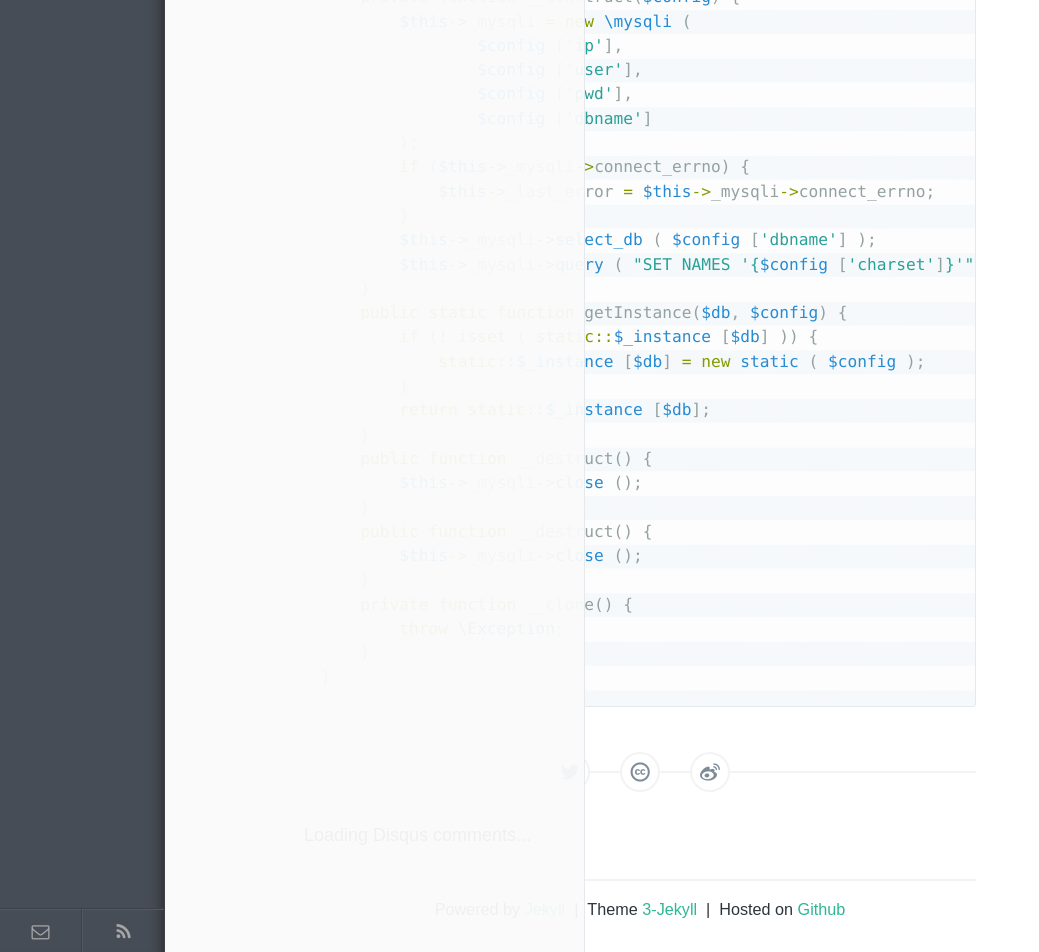
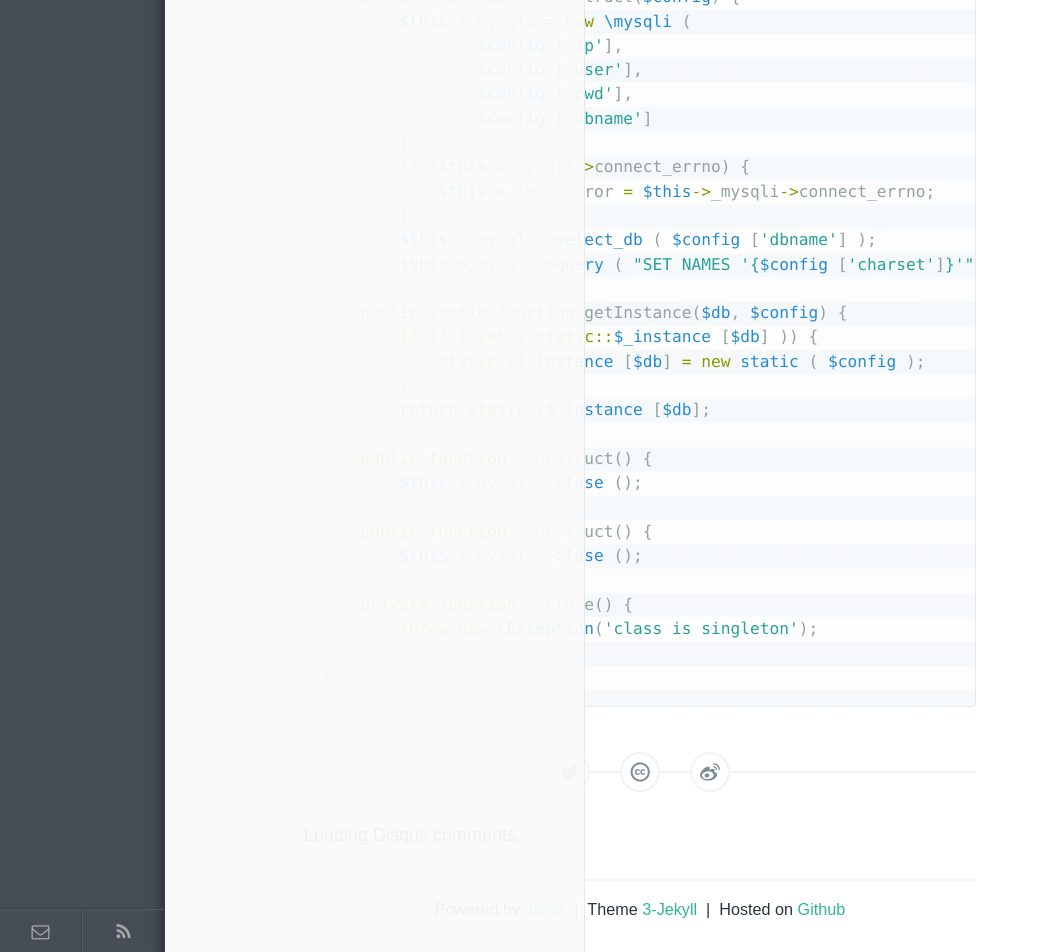
Before and after one commit to hacklee/hacklee.github.io, a Jekyll site: the page built from _posts/php/2015-06-09-php-singleton-pattern.md, in a window 1280 px wide. Shown: the part 1101-2053 px from the top of the page, without its empty margins (0-1039 px from the left). Built offline with Jekyll 4.4.1, drawn with Linux system fonts in a browser that asks for light colours; comment, search, counter and statistics services are not loaded.

Commit message:
modify clone

````diff
--- a/_posts/php/2015-06-09-php-singleton-pattern.md
+++ b/_posts/php/2015-06-09-php-singleton-pattern.md
@@ -50,7 +50,7 @@ final class Mysql {
         $this->_mysqli->close ();
     }
     private function __clone() {
-        throw \Exception;
+        throw new \Exception('class is singleton');
     }
 }
 ```
````
